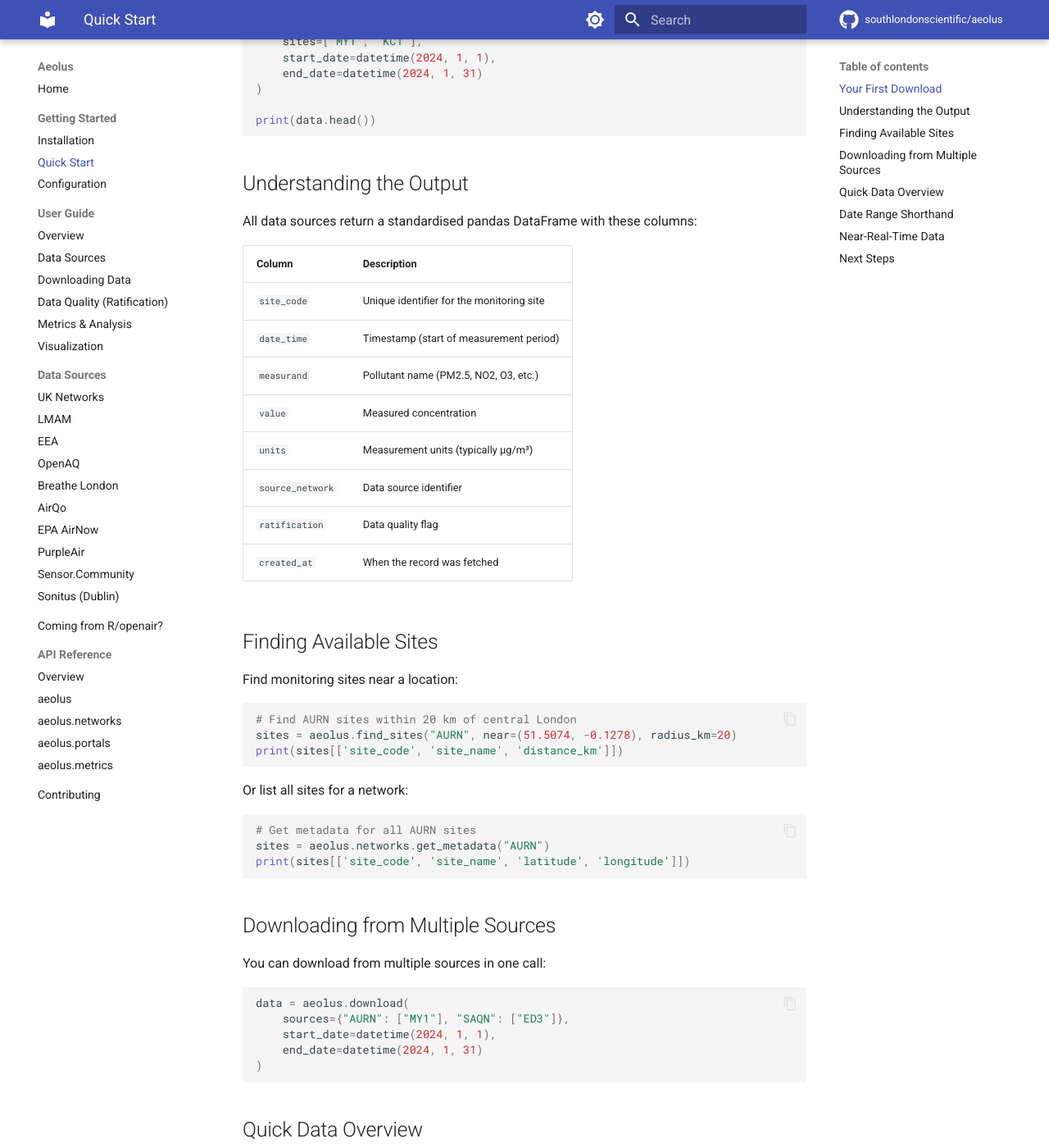
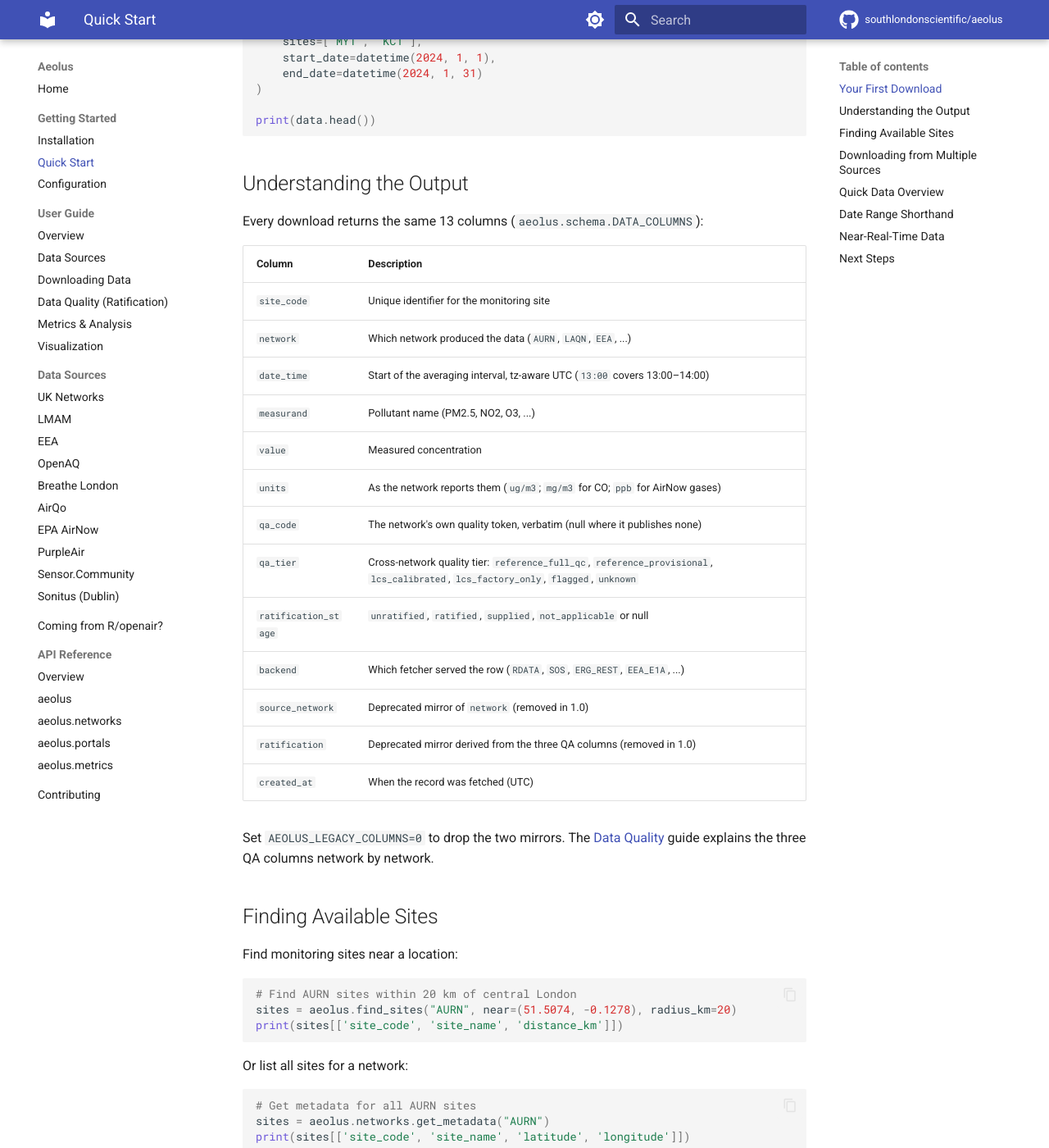
Before and after one commit to southlondonscientific/aeolus, an MkDocs documentation site: the page built from docs/getting-started/quickstart.md, in a window 1280 px wide and 1400 px high, scrolled down 421 px. Shown: the whole window at 82% size. Built offline with MkDocs 1.6.1 and Material for MkDocs 9.7.7, drawn with Linux system fonts in a browser that asks for light colours; comment, search, counter and statistics services are not loaded.

Commit message:
docs: README, quick start, configuration, overview and downloading guide describe the 0.5 schema
Co-Authored-By: Claude Fable 5.1 <noreply@anthropic.com>
Claude-Session: https://claude.ai/code/session_0143bPkvSb4WsoQ9VLiwHtCZ

```diff
--- a/docs/getting-started/quickstart.md
+++ b/docs/getting-started/quickstart.md
@@ -23,18 +23,25 @@ print(data.head())
 
 ## Understanding the Output
 
-All data sources return a standardised pandas DataFrame with these columns:
+Every download returns the same 13 columns (`aeolus.schema.DATA_COLUMNS`):
 
 | Column | Description |
 |--------|-------------|
 | `site_code` | Unique identifier for the monitoring site |
-| `date_time` | Timestamp (start of measurement period) |
-| `measurand` | Pollutant name (PM2.5, NO2, O3, etc.) |
+| `network` | Which network produced the data (`AURN`, `LAQN`, `EEA`, ...) |
+| `date_time` | Start of the averaging interval, tz-aware UTC (`13:00` covers 13:00–14:00) |
+| `measurand` | Pollutant name (PM2.5, NO2, O3, ...) |
 | `value` | Measured concentration |
-| `units` | Measurement units (typically µg/m³) |
-| `source_network` | Data source identifier |
-| `ratification` | Data quality flag |
-| `created_at` | When the record was fetched |
+| `units` | As the network reports them (`ug/m3`; `mg/m3` for CO; `ppb` for AirNow gases) |
+| `qa_code` | The network's own quality token, verbatim (null where it publishes none) |
+| `qa_tier` | Cross-network quality tier: `reference_full_qc`, `reference_provisional`, `lcs_calibrated`, `lcs_factory_only`, `flagged`, `unknown` |
+| `ratification_stage` | `unratified`, `ratified`, `supplied`, `not_applicable` or null |
+| `backend` | Which fetcher served the row (`RDATA`, `SOS`, `ERG_REST`, `EEA_E1A`, ...) |
+| `source_network` | Deprecated mirror of `network` (removed in 1.0) |
+| `ratification` | Deprecated mirror derived from the three QA columns (removed in 1.0) |
+| `created_at` | When the record was fetched (UTC) |
+
+Set `AEOLUS_LEGACY_COLUMNS=0` to drop the two mirrors. The [Data Quality](../guide/ratification.md) guide explains the three QA columns network by network.
 
 ## Finding Available Sites
 
```
Also changed, not shown: CLAUDE.md (+9 -4 lines), README.md (+17 -11 lines), docs/getting-started/configuration.md (+17 -0 lines), docs/guide/downloading.md (+2 -2 lines), docs/guide/overview.md (+2 -2 lines).
